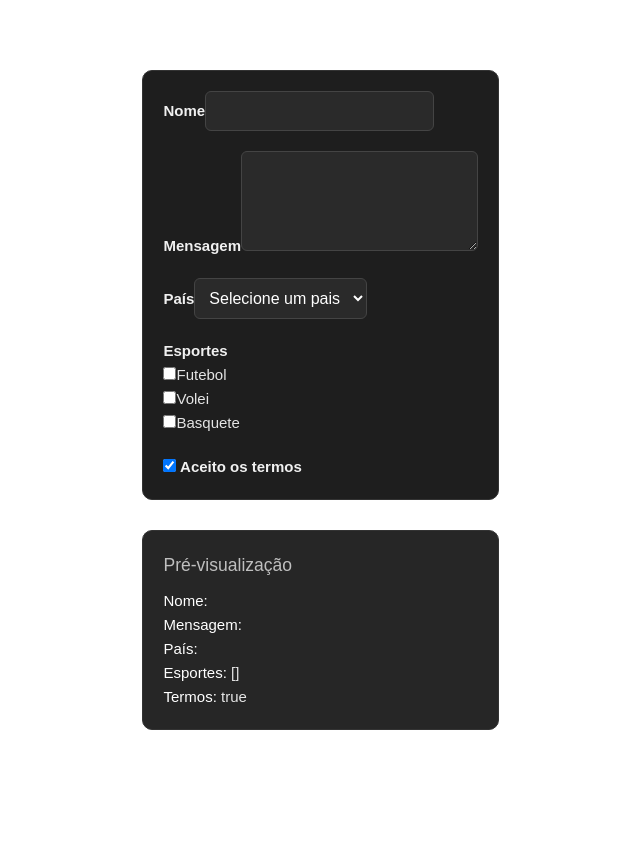
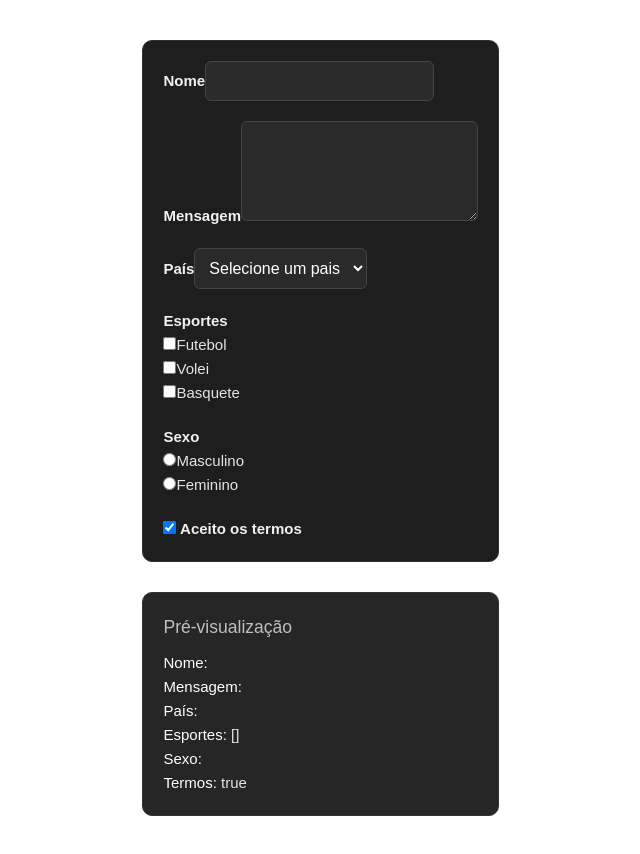
Before and after one commit to luizvelasco/modulo_2, a Vue app: page / in a window 1280 px wide. Shown: the whole page, without its empty margins (141-781 px from the left). Before the commit the page ends 800 px from the top, so only its background shows below. Built offline with nearby package versions, Linux system fonts and the light colour scheme.

Commit message:
Aplicando v-model no radio

```diff
--- a/src/App.vue
+++ b/src/App.vue
@@ -3,12 +3,14 @@ import { ref } from 'vue';
 
 const countries = ['Brasil', 'Australia', 'Japão'];
 const sports = ['Futebol', 'Volei', 'Basquete'];
+const genders = ['Masculino', 'Feminino'];
 const form = ref({
   name: '',
   message: '',
   country: '',
   terms: true,
-  sports: []
+  sports: [],
+  gender: '',
 });
 </script>
 
@@ -42,6 +44,13 @@ const form = ref({
       </div>
 
       <div class="form-group">
+        <label for="">Sexo</label>
+        <div v-for="gender in genders" :key="gender">
+          <input v-model="form.gender" type="radio" :value="gender">{{ gender }}
+        </div>
+      </div>
+
+      <div class="form-group">
         <label>
           <input type="checkbox" v-model="form.terms">
           Aceito os termos
@@ -58,6 +67,7 @@ const form = ref({
       <p><strong>Mensagem:</strong> {{ form.message }}</p>
       <p><strong>País:</strong> {{ form.country }}</p>
       <p><strong>Esportes:</strong> {{ form.sports }}</p>
+      <p><strong>Sexo:</strong> {{ form.gender }}</p>
       <p><strong>Termos:</strong> {{ form.terms }}</p>
 
     </div>
```
